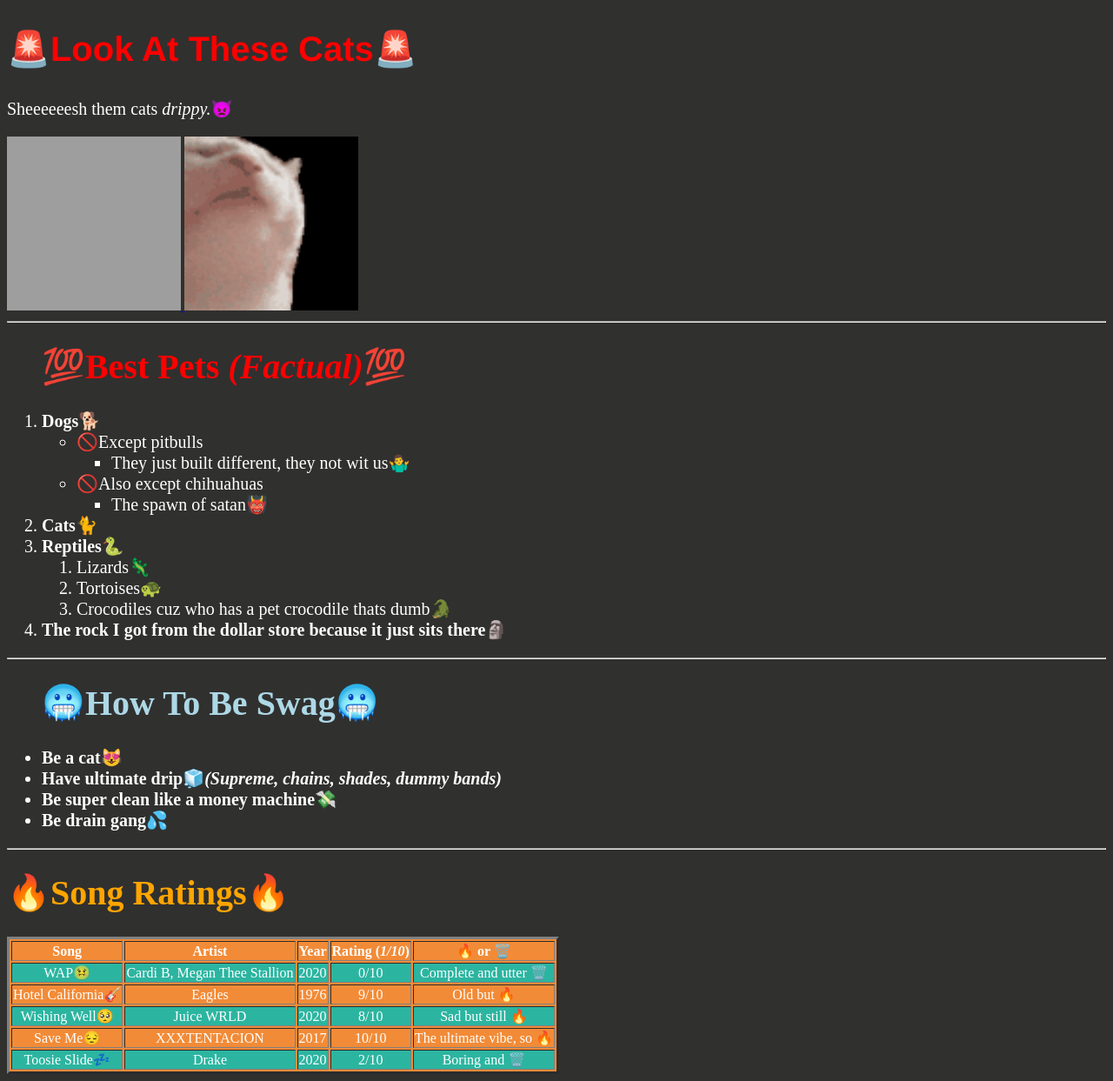
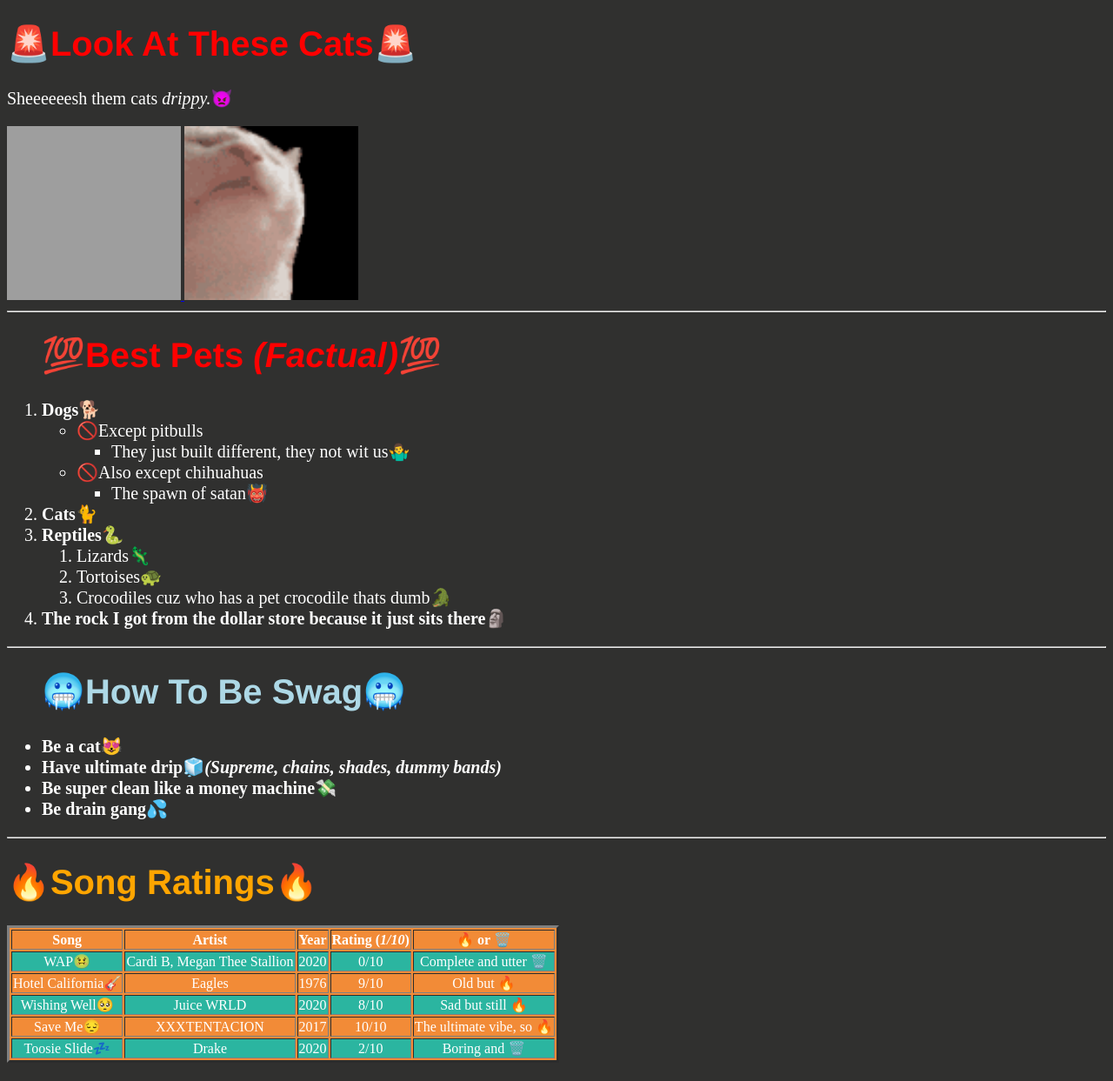
Before and after one commit to paulminchev/paulminchev.github.io, a plain HTML site: page dark.html in a window 1280 px wide. Shown: the whole page at 87% size. Drawn offline with Linux system fonts and the light colour scheme; grey boxes are pictures that could not be loaded.

Commit message:
css style

```diff
--- a/dark.html
+++ b/dark.html
@@ -5,19 +5,42 @@
        <title>🚨SWAG CATS🚨</title>
 
     <style>
-        h2 {
-            color:red;
+        .header {
             font-size:40px;
             font-family: Helvetica;
+            text-align: left;
+        }
+        .whitetext {
+            color:white;
+            font-size:20px;
+        }
+        .redtext {
+            color:red;
+        }
+        .lightbluetext {
+            color:lightblue;
+        }
+        .orangetext {
+            color: orange;
+        }
+        .orangetable {
+            background-color:#f28b37;
+        }
+        .tabletext {
+            text-align: center;
+            color: white
+        }
+        .bluetable {
+            background-color: #2bb5a0;
         }
     </style>
     </head>
 
     <body style="background-color:#30302f">
-        <h2>
+        <h1 class="header redtext">
             <b>🚨Look At These Cats🚨</b>
-        </h2>
-        <p style="font-size:20px;color:white">
+        </h1>
+        <p class="whitetext">
             Sheeeeeesh them cats <i>drippy.</i>👿
         </p>
         <a href="https://wikipedia.org/wiki/cat">
@@ -25,8 +48,8 @@
         </a>
             <img src="images/swaggg.gif" alt="Cat2" width="200px" height="200px">
     <hr>
-        <ol style="font-size:20px;color:white">
-            <h1 style="color:red">
+        <ol class="whitetext">
+            <h1 class="header redtext"">
                 💯<b>Best Pets</b> <i>(Factual)</i>💯
             </h1>
                 <li>
@@ -64,8 +87,8 @@
                 </li>
         </ol>
         <hr>
-        <ul style="font-size:20px;color:white">
-            <h1 style="color:lightblue">
+        <ul class="whitetext">
+            <h1 class="header lightbluetext">
                 <b>🥶How To Be Swag🥶</b>
             </h1>
             <li>
@@ -82,8 +105,8 @@
             </li>
         </ul>
         <hr>
-        <h1 style="color:orange;font-size:40px"><b>🔥Song Ratings🔥</b></h1>
-        <table border="3" bgcolor="#f28b37" style="color:white">
+        <h1 class="header orangetext"><b>🔥Song Ratings🔥</b></h1>
+        <table border="3" class="tabletext orangetable">
             <tr>
                 <th>Song</th>
                 <th>Artist</th>
@@ -91,35 +114,35 @@
                 <th>Rating (<i>1/10</i>)</th>
                 <th>🔥 or 🗑️</th>
             </tr>
-            <tr style="text-align:center;background-color:#2bb5a0">
+            <tr class="bluetable">
                 <td>WAP🤢</td>
                 <td>Cardi B, Megan Thee Stallion</td>
                 <td>2020</td>
                 <td>0/10</td>
                 <td>Complete and utter 🗑️</td>
             </tr>
-            <tr style="text-align:center">
+            <tr>
                 <td>Hotel California🎸</td>
                 <td>Eagles</td>
                 <td>1976</td>
                 <td>9/10</td>
                 <td>Old but 🔥</td>
             </tr>
-            <tr style="text-align:center;background-color:#2bb5a0">
+            <tr class="bluetable">
                 <td>Wishing Well🥺</td>
                 <td>Juice WRLD</td>
                 <td>2020</td>
                 <td>8/10</td>
                 <td>Sad but still 🔥</td>
             </tr>
-            <tr style="text-align:center">
+            <tr>
                 <td>Save Me😔</td>
                 <td>XXXTENTACION</td>
                 <td>2017</td>
                 <td>10/10</td>
                 <td>The ultimate vibe, so 🔥</td>
             </tr>
-            <tr style="text-align:center;background-color:#2bb5a0">
+            <tr class="bluetable">
                 <td>Toosie Slide💤</td>
                 <td>Drake</td>
                 <td>2020</td>
```
